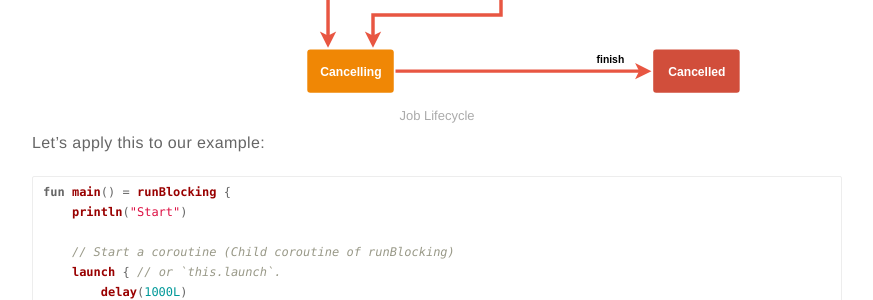
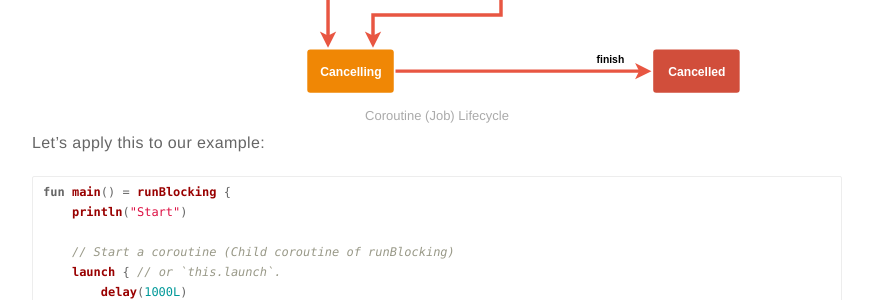
Before and after one commit to aallam/aallam.github.io, a Jekyll site: the page built from _posts/2019-06-08-kotlin-coroutines-basics.md, in a window 1280 px wide and 900 px high, scrolled down 3473 px. Shown: the part 152-452 px from the top of the window, without its empty margins (203-1076 px from the left). Built offline with Jekyll 4.4.1, drawn with Linux system fonts in a browser that asks for light colours.

Commit message:
[Article] Job is Coroutine lifecycle

```diff
--- a/_posts/2019-06-08-kotlin-coroutines-basics.md
+++ b/_posts/2019-06-08-kotlin-coroutines-basics.md
@@ -128,7 +128,7 @@ In the previous example,  `GlobalScope.launch` has been used to create a top-lev
 
 <div class="text-center">
    <img class="image" src="{{ site.url }}/assets/images/blog/job_lifecycle.svg" alt="Job lifecycle" width="75%"/>
-   <figcaption class="caption">Job Lifecycle</figcaption>
+   <figcaption class="caption">Coroutine (Job) Lifecycle</figcaption>
 </div>
 
 Let’s apply this to our example:
```
